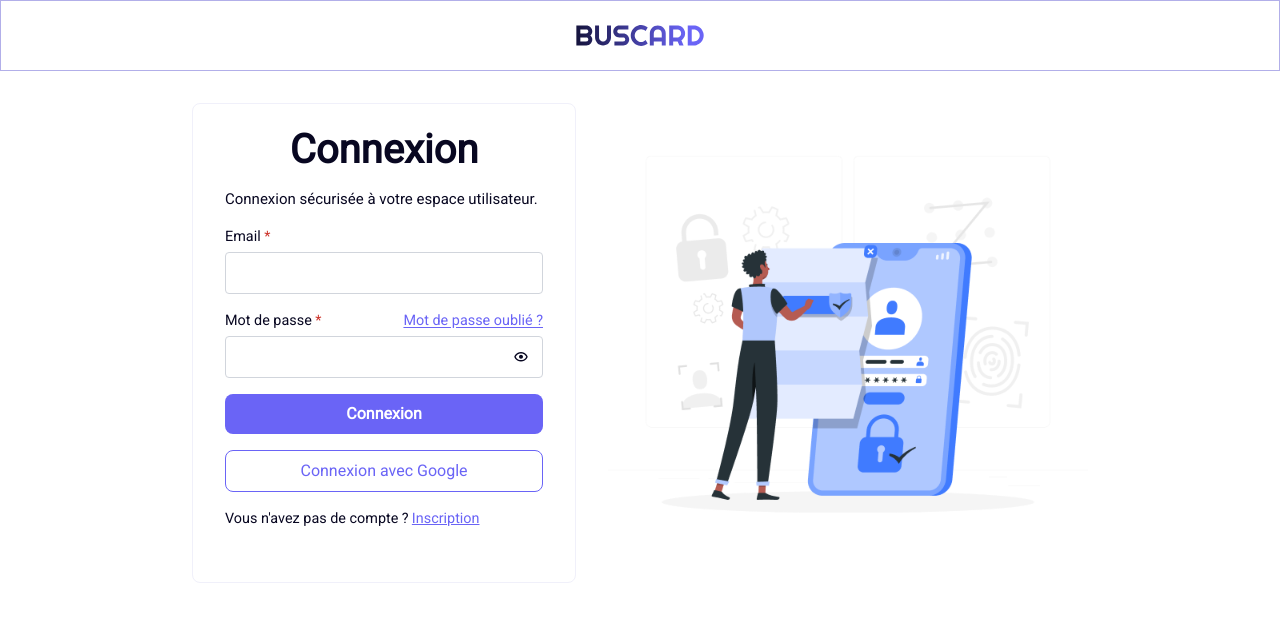
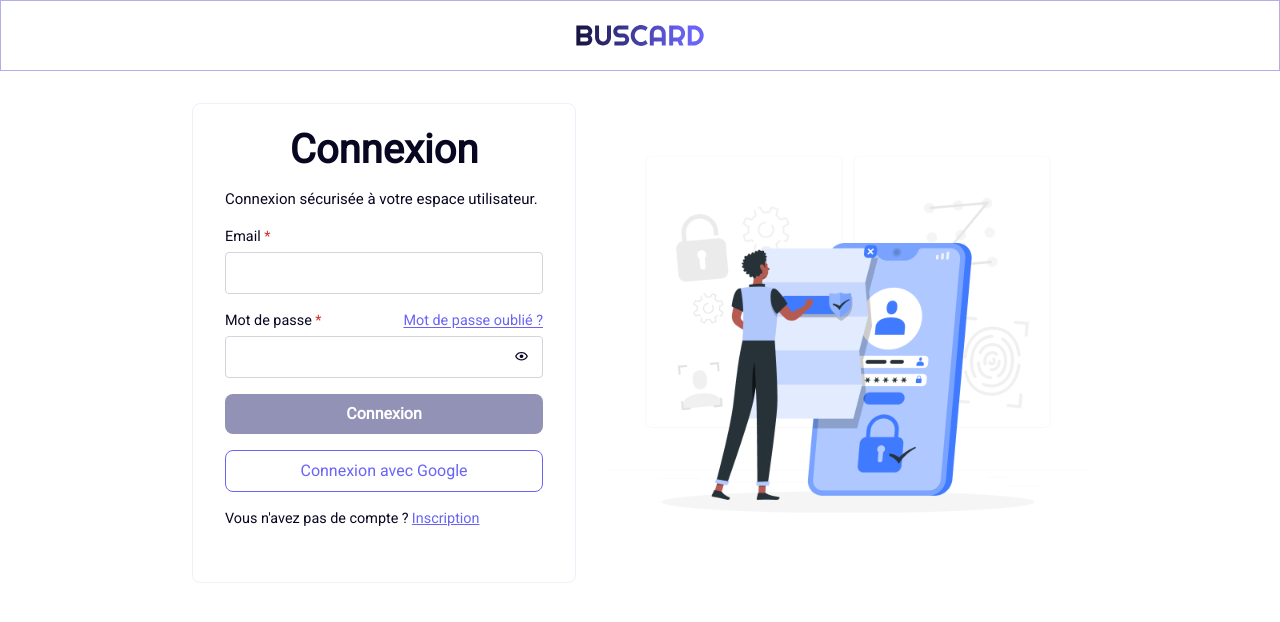
Before and after one commit to Valeryio/uniq_link_gen, a React (Vite) app in the folder frontend/: page /login in a window 1280 px wide. Shown: the top 622 px of the page. Built offline with nearby package versions, Linux system fonts and the light colour scheme.

Commit message:
Update the disabled state of the button with react useEffect hook

```diff
--- a/frontend/src/components/header.jsx
+++ b/frontend/src/components/header.jsx
@@ -1,5 +1,5 @@
 
-import Button from "./ui/buttons";
+import Button from "./ui/button";
 import { Link } from "react-router";
 
 const PrimaryHeader = () => {
--- /dev/null
+++ b/frontend/src/components/helpers/validators.jsx
@@ -0,0 +1,39 @@
+
+const isValidEmail = (email) => {
+	const emailRegex = /^[a-zA-Z0-9._%+-]+@[a-zA-Z0-9.-]+\.[a-zA-Z]{2,}$/;
+	return emailRegex.test(email);
+};
+
+const isValidPassword = (password) => {
+	const passwordRegex = /^(?=.*[a-z])(?=.*[A-Z])(?=.*\d)(?=.*[@.#$!%*?&])[A-Za-z\d@.#$!%*?&]{3,15}$/;
+	return passwordRegex.test(password);
+};
+
+const isValidName = (name) => {
+	name = name.trim();
+	if (!name) {
+		return false;
+	}
+	return true;
+};
+
+const inputValidators = [
+	{
+		type: "name",
+		validator: isValidName,
+		errorMessage: "Le nom ne peut pas être vide",
+	},
+	{
+		type: "email",
+		validator: isValidEmail,
+		errorMessage: "L'email n'est pas valide",
+	},
+	{
+		type: "password",
+		validator: isValidPassword,
+		errorMessage: "Le mot de passe doit contenir au moins une majuscule, une minuscule, un chiffre et un caractère spécial !",
+	},
+];
+
+
+export default inputValidators;
--- a/frontend/src/components/ui/buttons.jsx
+++ b/frontend/src/components/ui/button.jsx
@@ -1,8 +1,18 @@
 
 
-const Button = ({children, onClick, type="submit", styleType="primary", size="small"}) => {
+const Button = ({
+	onClick,
+	children,
+	size="small",
+	type="submit",
+	disabled=false,
+	styleType="primary"
+}) => {
 
 	let content = children || "Default text";
+
+	let disabledStyle = disabled ? "bg-medium-purple" : "bg-primary-purple";
+
 	let btnStyle = "";
 	let btnSize = "";
 
@@ -11,7 +21,7 @@ const Button = ({children, onClick, type="submit", styleType="primary", size="sm
 	let smallBtn = "w-fit";
 
 	// Define the differents styles of buttons
-	let primaryBtn = "bg-primary-purple text-white font-semibold";
+	let primaryBtn = `${disabledStyle} text-white font-semibold`;
 	let secondaryBtn = "border border-primary-purple text-primary-purple";
 
 	switch(styleType) {
@@ -39,7 +49,8 @@ const Button = ({children, onClick, type="submit", styleType="primary", size="sm
 
 
 	return (
-		<button type={type} onClick={onClick} className={`cursor-pointer ${btnStyle} ${btnSize} px-[20px] py-[8px] rounded-[8px]`} >
+		<button type={type} disabled={disabled} onClick={onClick}
+		className={`cursor-pointer ${btnStyle} ${btnSize} px-[20px] py-[8px] rounded-[8px]`} >
 			{content}
 		</button>
 	)
--- a/frontend/src/components/ui/input.jsx
+++ b/frontend/src/components/ui/input.jsx
@@ -50,15 +50,20 @@ const FormInput = ({
 				</Link>}
 			</div>
 
-			<div className={`flex border red ${borderStyle} rounded-[.25rem] px-[.8rem] py-[.5rem]`}>
+			<div className={`flex border ${borderStyle} rounded-[.25rem] px-[.8rem] py-[.5rem]`}>
 				<input type={updatedType} name={name} id={name} value={value} required={required} onChange={onChange}
 				placeholder={placeholder} className={`outline-none  w-full`} />
 
 				{
 					name === "password" ?
 						updatedType === "password" ?
-							<img src="./icons/show.svg" onClick={handleShow} className="w-[1rem]" alt="" />
-						: <img src="./icons/hide.svg" onClick={handleShow} className="w-[1rem]" alt="" />
+							<button onClick={handleShow} type="button">
+								<img src="./icons/show.svg" className="w-[1rem]" alt="" />
+							</button>
+						:
+							<button onClick={handleShow} type="button">
+								<img src="./icons/hide.svg" className="w-[1rem]" alt="" />
+							</button>
 					: null
 				}
 			</div>
--- a/frontend/src/pages/about.jsx
+++ b/frontend/src/pages/about.jsx
@@ -1,5 +1,5 @@
 
-import Button from "../components/ui/buttons";
+import Button from "../components/ui/button";
 import { Link } from "react-router";
 import Header from "../components/header";
 import Footer from "../components/footer";
--- a/frontend/src/pages/contact.jsx
+++ b/frontend/src/pages/contact.jsx
@@ -2,7 +2,7 @@
 import Header from "../components/header";
 import Footer from "../components/footer";
 import { Link } from "react-router";
-import Button from "../components/ui/buttons";
+import Button from "../components/ui/button";
 import { useState } from "react";
 
 
--- a/frontend/src/pages/home.jsx
+++ b/frontend/src/pages/home.jsx
@@ -2,7 +2,7 @@
 import Header from "../components/header";
 import Footer from "../components/footer";
 import { Link } from "react-router";
-import Button from "../components/ui/buttons";
+import Button from "../components/ui/button";
 
 const Home = () => {
 	return (
--- a/frontend/src/pages/login.jsx
+++ b/frontend/src/pages/login.jsx
@@ -2,50 +2,17 @@
 import { Link, useNavigate } from "react-router";
 import FormInput from "../components/ui/input";
 import Header from "../components/header";
-import { useState } from "react";
-import Button from "../components/ui/buttons";
-
-
-const isValidEmail = (email) => {
-	const emailRegex = /^[a-zA-Z0-9._%+-]+@[a-zA-Z0-9.-]+\.[a-zA-Z]{2,}$/;
-	return emailRegex.test(email);
-};
-
-const isValidPassword = (password) => {
-	const passwordRegex = /^(?=.*[a-z])(?=.*[A-Z])(?=.*\d)(?=.*[@.#$!%*?&])[A-Za-z\d@.#$!%*?&]{3,15}$/;
-	return passwordRegex.test(password);
-};
-
-const isValidName = (name) => {
-	name = name.trim();
-	if (!name) {
-		return false;
-	}
-	return true;
-};
-
-const inputValidators = [
-	{
-		type: "name",
-		validator: isValidName,
-		errorMessage: "Le nom ne peut pas être vide",
-	},
-	{
-		type: "email",
-		validator: isValidEmail,
-		errorMessage: "L'email n'est pas valide",
-	},
-	{
-		type: "password",
-		validator: isValidPassword,
-		errorMessage: "Le mot de passe doit contenir au moins une majuscule, une minuscule, un chiffre et un caractère spécial !",
-	},
-];
+import { useState, useEffect } from "react";
+import Button from "../components/ui/button";
+import inputValidators from "../components/helpers/validators";
 
 
 const Login = () => {
 
 	const navigate = useNavigate();
+
+	const [disabled, setDisabled] = useState(true);
+
 	const [errorMessage, setErrorMessage] = useState({
 		email: "",
 		password: ""
@@ -61,14 +28,24 @@ const Login = () => {
 		password: ""
 	});
 
+	useEffect(() => {
+	let formIsValid = true;
+		for (const key in validated) {
+			console.log(`${key}: ${validated[key]}`);
+			if (!validated[key]) {
+				formIsValid = false;
+			}
+		}
+
+		console.log("Before disabling : ", formIsValid);
+  setDisabled(!formIsValid);
+}, [validated]);
+
 	const handleChange = (e) => {
 		const {name, value} = e.target;
 		const inputValidator = inputValidators.filter((validator) =>
 			validator.type === e.target.type)[0];
-
-		console.log("The validator : ", e.target.type, e.target, inputValidator)
-
-		setFormData({
+			setFormData({
 			...formData,
 			[name]: value
 		});
@@ -96,6 +73,20 @@ const Login = () => {
 				[name]: inputValidator.errorMessage
 			});
 		}
+
+		// console.log("The form data : ", formData, validated);
+
+		// verify if all the form is validated and disable the button otherwise
+
+
+		// Set the state of the submit button
+		// if (formIsValid) {
+		// 	setDisabled(false);
+		// } else {
+		// 	setDisabled(true);
+		// }
+
+		// console.log("tHE VALIDATED STATE IS : ", formIsValid);
 
 	};
 
@@ -148,12 +139,12 @@ const Login = () => {
 					value={formData.password} extralabel="Mot de passe oublié ?" errorMessage={errorMessage.password}
 					onChange={handleChange}/>
 
-					<Button size="large" type="submit" onClick={handleSubmit} >Connexion</Button>
+					<Button size="large" disabled={disabled} type="submit" onClick={handleSubmit} >Connexion</Button>
 					<Button size="large" styleType="secondary" type="submit" >Connexion avec Google</Button>
 
 					<p className="text-[.9rem]" >
 						Vous n'avez pas de compte ?
-						<Link to="/register" className="text-primary-purple underline ml-[.2rem]">
+						<Link to="/register"  className="text-primary-purple underline ml-[.2rem]">
 							Inscription
 						</Link>
 					</p>
--- a/frontend/src/pages/register.jsx
+++ b/frontend/src/pages/register.jsx
@@ -2,7 +2,7 @@
 import Input from "../components/ui/input";
 import { useState } from "react";
 import Header from "../components/header";
-import Button from "../components/ui/buttons";
+import Button from "../components/ui/button";
 import { Link, useNavigate } from "react-router";
 import StepLoader from "../components/stepLoader";
 
```
